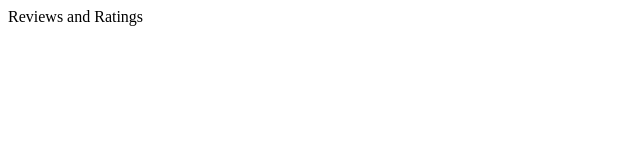
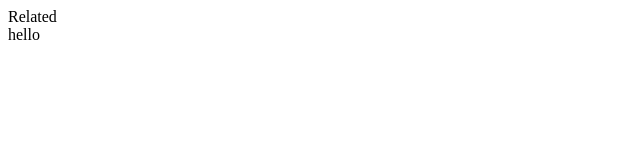
Before and after one commit to Project-Catwalk-FEC-Team-Agave/FEC, a React app: page / in a window 1280 px wide. Shown: the top 160 px of the page, without its empty margins (0-640 px from the left). Built offline with nearby package versions, Linux system fonts and the light colour scheme; the HTML template or start-up script is replaced by a standard one.

Commit message:
Changed the render back to App

```diff
--- a/client/src/index.jsx
+++ b/client/src/index.jsx
@@ -7,7 +7,7 @@ import Related from './components/Related Items/related.jsx';
 import Reviews from './components/Reviews/reviews.jsx'
 
 ReactDOM.render(
-  <Reviews />,
+  <App />,
   document.getElementById('app')
 )
 
```
Also changed, not shown: 1 other file (tests, documents, lock files or other folders).
